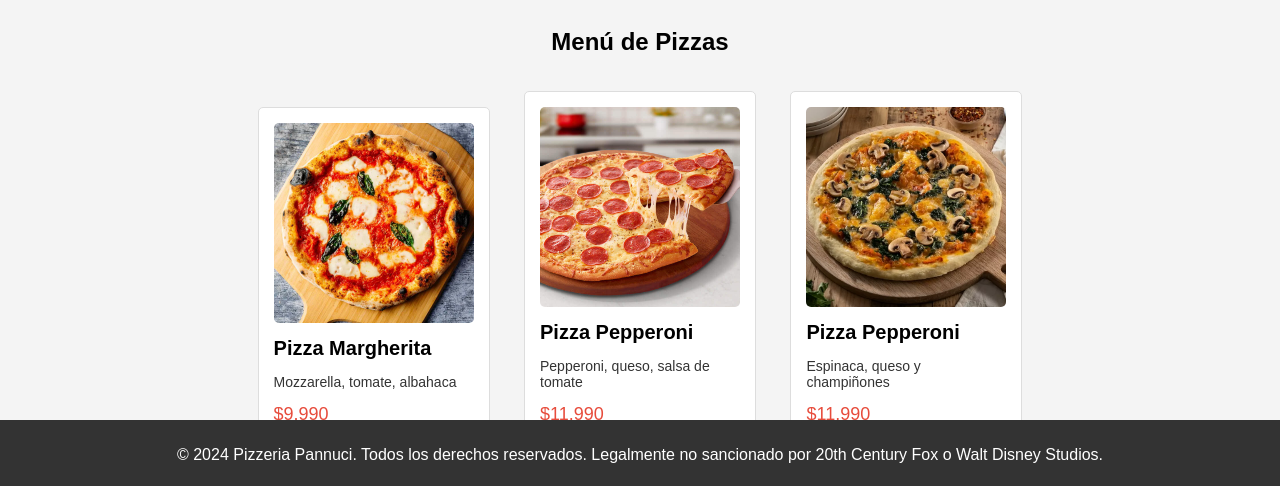
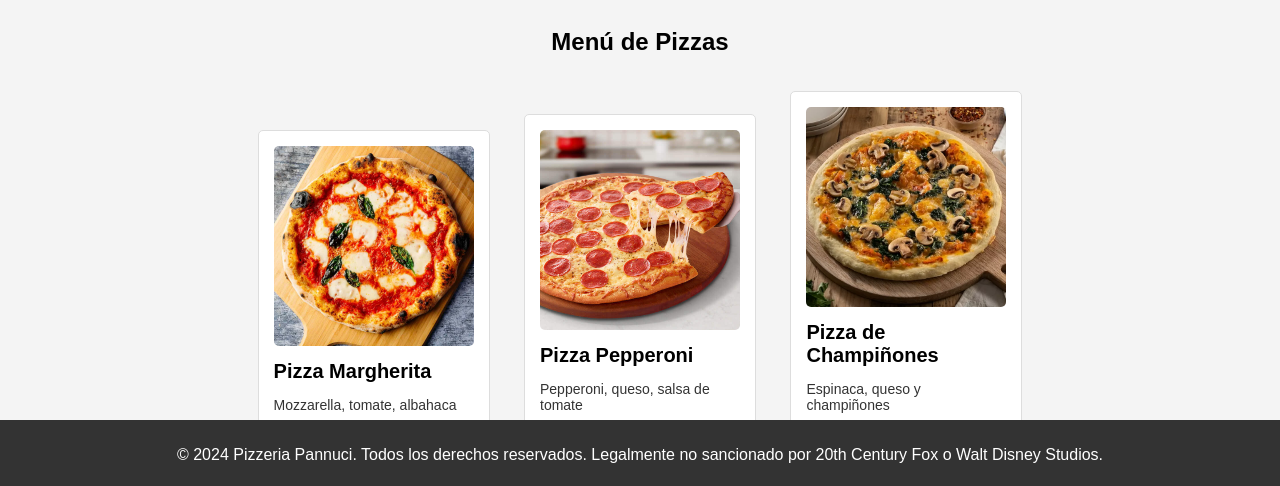
Before and after one commit to Sabiomen/EspTec1_Taller1, a plain HTML site: page menu.html in a window 1280 px wide. Shown: the part 310-796 px from the top of the page. Drawn offline with Linux system fonts and the light colour scheme.

Commit message:
Update Menu.html
se actualiza el nombre de la pizza de Champiñones para que refleje su nombre real

```diff
--- a/menu.html
+++ b/menu.html
@@ -35,7 +35,7 @@
         </div>
         <div class="pizza">
             <img src="img/pizza3.jpg" alt="Pizza de Champiñones">
-            <h3>Pizza Pepperoni</h3>
+            <h3>Pizza de Champiñones</h3>
             <p>Espinaca, queso y champiñones</p>
             <span class="price">$11.990</span>
         </div>
```
